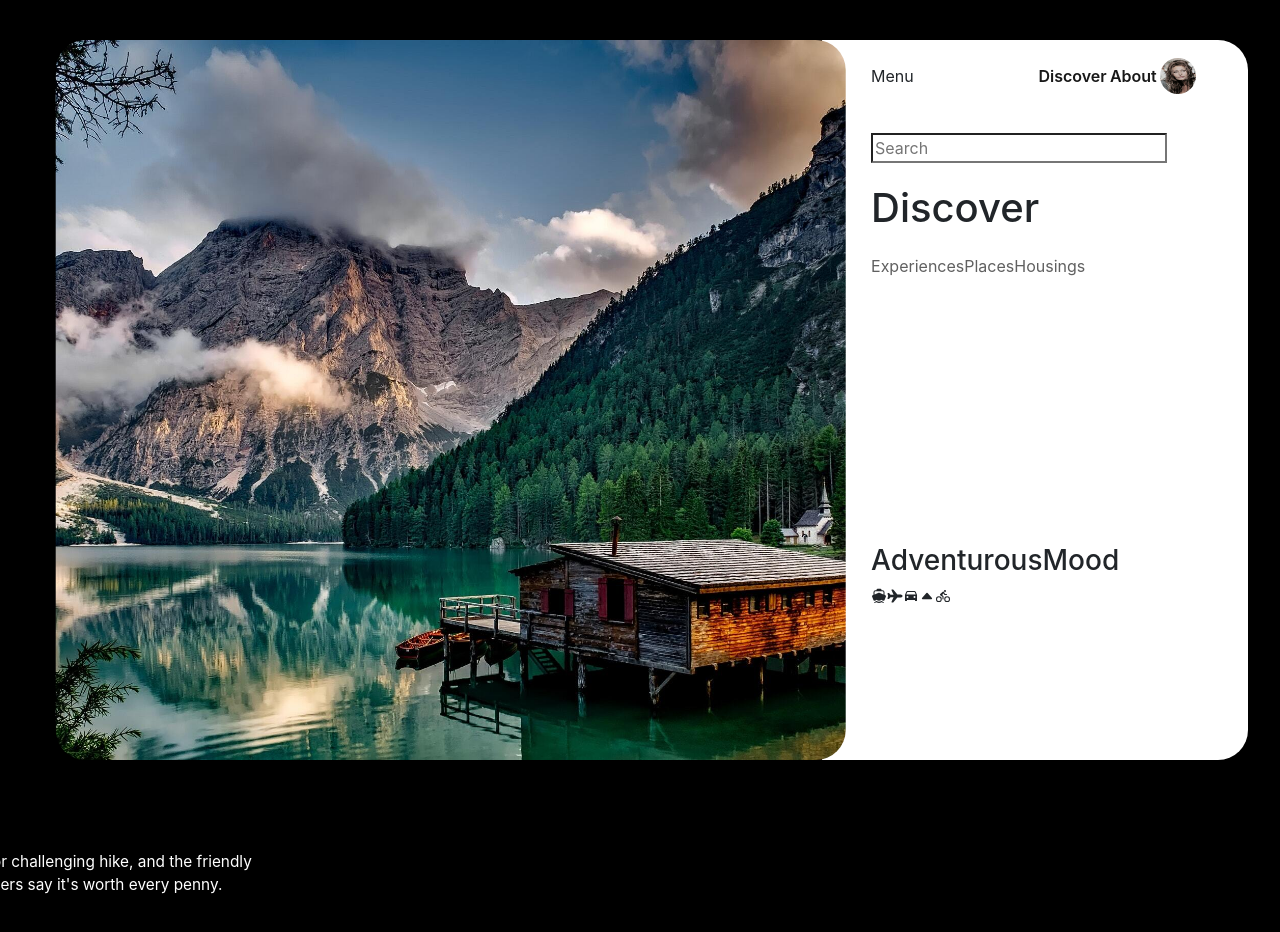
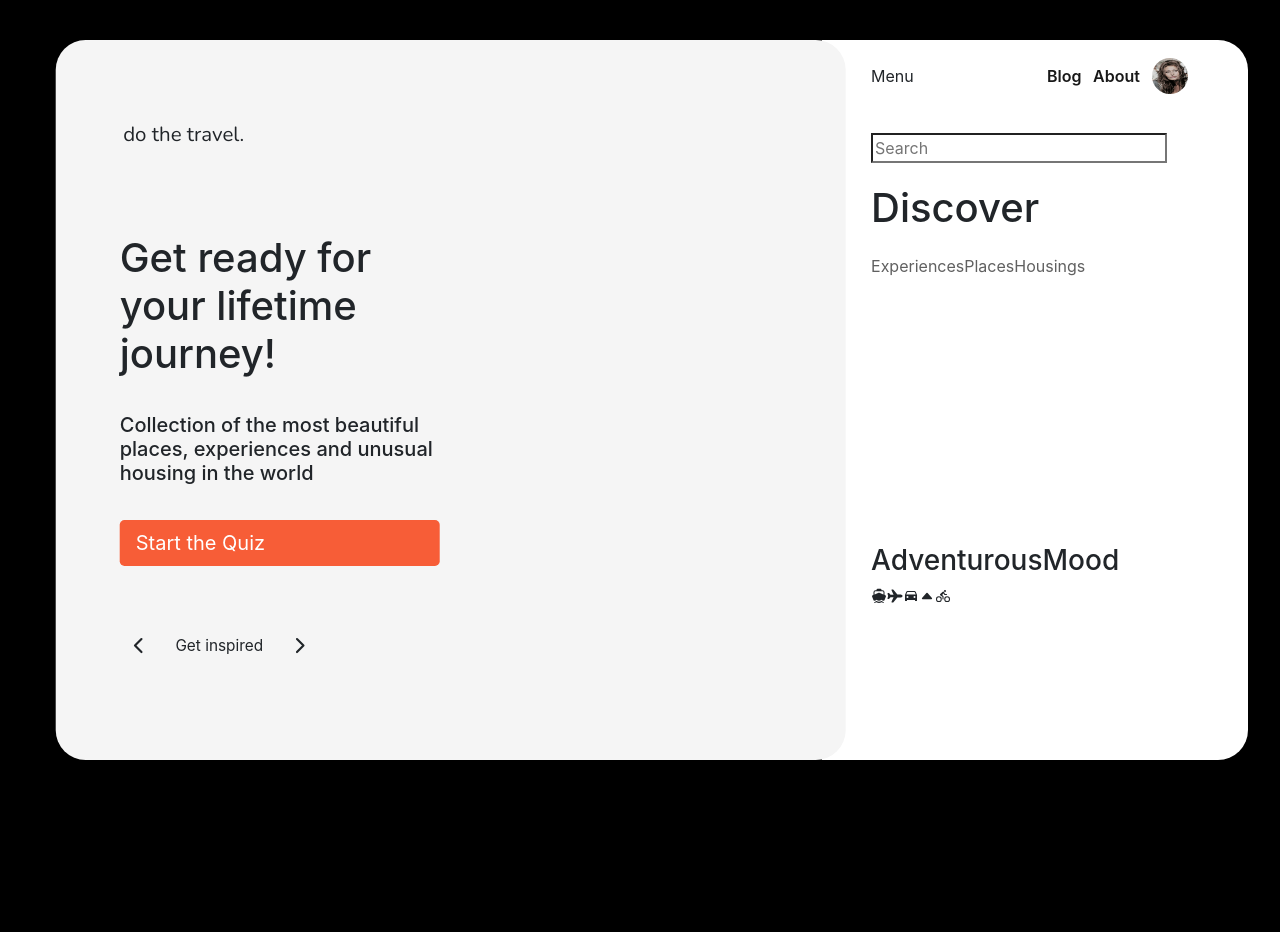
Before and after one commit to bidodev/react-dtravel-client, a React (Create React App) app: page / in a window 1280 px wide. Shown: the top 932 px of the page. After the commit the page ends 800 px from the top, so only its background shows below. Built offline with nearby package versions, Linux system fonts and the light colour scheme.

Commit message:
Basic routing fixed the lading componenet

```diff
--- a/src/components/aside/adventurousmood/adventurousmood.component.jsx
+++ b/src/components/aside/adventurousmood/adventurousmood.component.jsx
@@ -4,7 +4,7 @@ function AdventurousMood() {
   return (
     <div className="aside-adventurous__mood">
       <h3>AdventurousMood</h3>
-      <div>
+      <div className="aside-adventurous__mood-icons">
         <ion-icon name="boat"></ion-icon>
         <ion-icon name="airplane"></ion-icon>
         <ion-icon name="car"></ion-icon>
--- a/src/components/aside/header/header.component.jsx
+++ b/src/components/aside/header/header.component.jsx
@@ -6,7 +6,7 @@ function Header() {
     <div className="aside-header">
       <div className="aside-header__menu">Menu</div>
       <div className="aside-header__nav">
-        <Link to="/discover">Discover</Link>
+        <Link to="/blog">Blog</Link>
         <Link to="/about">About</Link>
         <img src="/img/sophie.jpg" alt="avatar"></img>
       </div>
--- a/src/components/intro/intro.component.jsx
+++ b/src/components/intro/intro.component.jsx
@@ -1,17 +1,52 @@
 import React from "react";
 
-import OfferEndList from './OfferEndList.component';
-import MainTitle from "./MainTitle.component";
+import OfferEndList from "./OfferEndList.component";
+import Landing from "./landing.component";
+
+import { Route, Switch } from 'react-router-dom';
+
+
+function About() {
+  return (
+      <div className="about">
+        About Component
+      </div>
+  );
+}
+
+function Blog() {
+  return (
+      <div className="blog">
+        Hello Blog
+      </div>
+  );
+}
+
+// About Intro Component
+// Intro is one of the main component along aside.
+// While ASIDE behaves as a navbar INTRO switch componenets inside on demanad.
+
+//The intro CSS Class control the size / border and fallback background of the container only.
+
+//The Main Tittle, About, Blog are dynamic componenets, they will switch inside of the INTRO Component.
 
 const Intro = () => {
   return (
     <div className="intro">
-      {/* Page change */}
-      <div className="pages">
-        <MainTitle />
-         <OfferEndList input={null}/>
-        </div>
-      </div>
+      <Switch>
+        <Route exact path="/" component={Landing} />
+        <Route exact path="/about" component={About} />
+        <Route exact path="/blog" component={Blog} />
+      </Switch>
+    </div>
   );
 };
 export default Intro;
+
+
+
+//  {/* Page change */}
+//       <div className="pages">
+//         {/* <MainTitle /> */}
+//         {/* <OfferEndList input={null} /> */}
+//       </div>
--- a/src/components/intro/MainTitle.component.js
+++ b/src/components/intro/landing.component.js
@@ -1,11 +1,13 @@
-import React from 'react';
-import {Link} from "react-router-dom";
+import React from "react";
+import { Link } from "react-router-dom";
 
-const MainTitle = () => {
+import "./landing.title.styles.scss";
+
+const Landing = () => {
   return (
     <div className="main-title">
-        {/* LOGO */}
-        <div className="logo">
+      {/* LOGO */}
+      <div className="logo">
         <p> do the travel.</p>
       </div>
       {/* Content part */}
@@ -16,16 +18,18 @@ const MainTitle = () => {
           housing in the world
         </h5>
         <Link to="/quiz">
-        <button type="button" className="btn btn-primary btn-lg">
-          Start the Quiz
-        </button>
+          <button type="button" className="btn btn-primary btn-lg">
+            Start the Quiz
+          </button>
         </Link>
+      </div>
+      <div className="pages">
         <ion-icon name="chevron-back-outline"></ion-icon>
         <p>Get inspired</p>
         <ion-icon name="chevron-forward-outline"></ion-icon>
       </div>
     </div>
   );
-}
+};
 
-export default MainTitle;
+export default Landing;
--- /dev/null
+++ b/src/components/intro/landing.title.styles.scss
@@ -0,0 +1,65 @@
+.main-title {
+  //border: 1px solid teal;
+  height: 100%;
+  display: flex;
+  flex-direction: column;
+  justify-content: space-evenly
+}
+
+.logo {
+  width: 20vw;
+  height: 10%;
+  display: flex;
+  justify-content: center;
+  align-items: flex-end;
+  font-family: "Nunito", sans-serif;
+
+  p {
+    font-size: 1.6vw;
+  }
+}
+.content {
+  //border: 1px solid black;
+  width: 55vw;
+  height: 50%;
+  display: flex;
+  flex-direction: column;
+  justify-content: space-around;
+  padding-left: 5vw;
+
+  & :first-child,
+  & :nth-child(2) {
+    width: 25vw;
+    text-align: left;
+  }
+  button {
+    background-color: #f75d37;
+    border: none;
+    width: 8vw;
+  }
+}
+
+.pages {
+  width: 20vw;
+  height: 10%;
+  display: flex;
+  justify-content: flex-end;
+  justify-items: center;
+  p {
+    font-size: 1.2vw;
+    height: 3vh;
+    margin: 0 2vw;
+  }
+  ion-icon {
+    font-size: 1.8vw;
+    --ionicon-stroke-width: 26px;
+  }
+}
+
+.about {
+  color: red;
+}
+
+.blog {
+  color: red;
+}
--- a/src/scss/layout/_aside.scss
+++ b/src/scss/layout/_aside.scss
@@ -71,5 +71,9 @@
 
   &-adventurous__mood {
     height: 30%;
+
+    &-icons{
+
+    }
   }
 }
--- a/src/scss/layout/_intro.scss
+++ b/src/scss/layout/_intro.scss
@@ -1,61 +1,8 @@
 .intro {
   width: 65%;
   height: 100%;
-  color: white;
-  background-image: url(../../img/mirror-lake-reflecting-wooden-house-in-middle-of-lake-147411.jpg);
-  background-position: center;
-  background-repeat: no-repeat;
-  background-size: cover;
-  display: flex;
-  flex-direction: column;
-  justify-content: space-between;
   border-radius: 30px;
   z-index: 1;
   transform: translate(3%);
-
-  .logo {
-    width: 20vw;
-    height: 10%;
-    display: flex;
-    justify-content: center;
-    align-items: flex-end;
-    font-family: "Nunito", sans-serif;
-    p {
-      font-size: 1.6vw;
-    }
-  }
-  .content {
-    width: 55vw;
-    height: 65%;
-    display: flex;
-    flex-direction: column;
-    justify-content: center;
-    padding-left: 5vw;
-    & :first-child,
-    & :nth-child(2) {
-      width: 25vw;
-      text-align: left;
-    }
-    button {
-      background-color: #f75d37;
-      border: none;
-      width: 8vw;
-    }
-  }
-  .pages {
-    width: 20vw;
-    height: 10%;
-    display: flex;
-    justify-content: flex-end;
-    justify-items: center;
-    p {
-      font-size: 1.2vw;
-      height: 3vh;
-      margin: 0 2vw;
-    }
-    ion-icon {
-      font-size: 1.8vw;
-      --ionicon-stroke-width: 26px;
-    }
-  }
+  background-color: #f5f5f5;
 }
```
